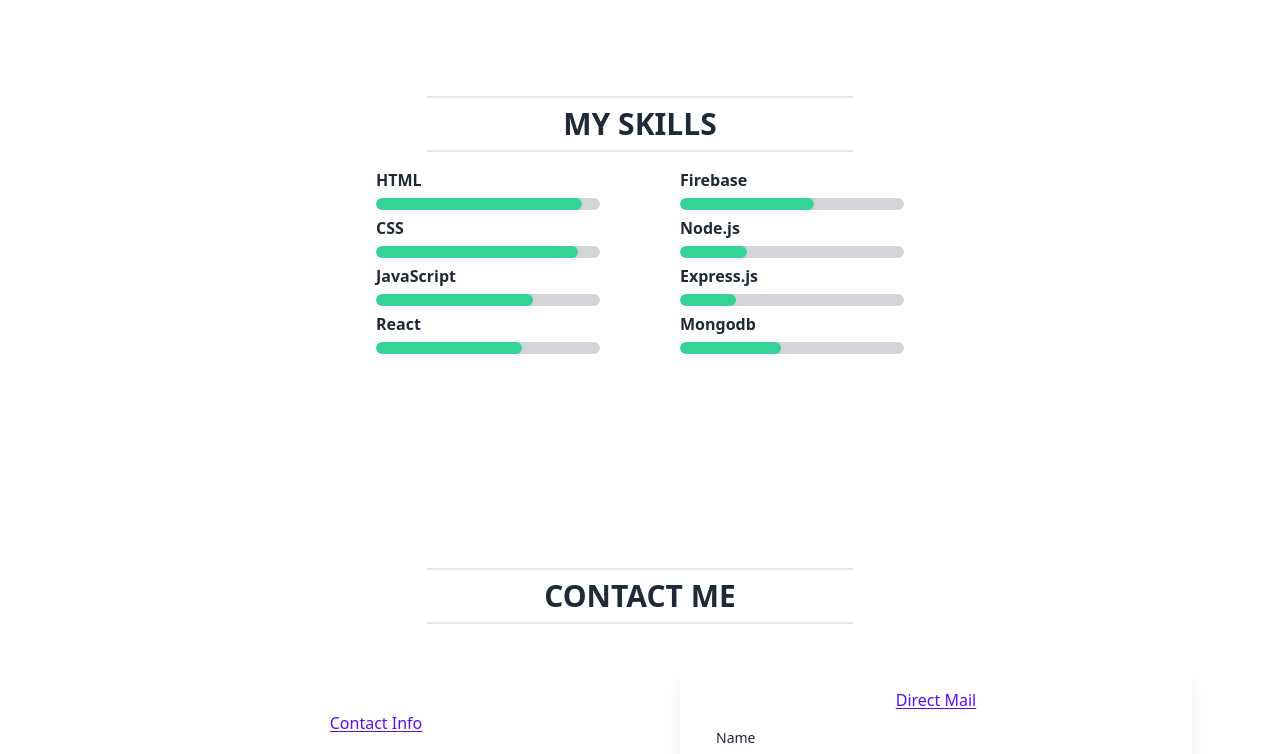
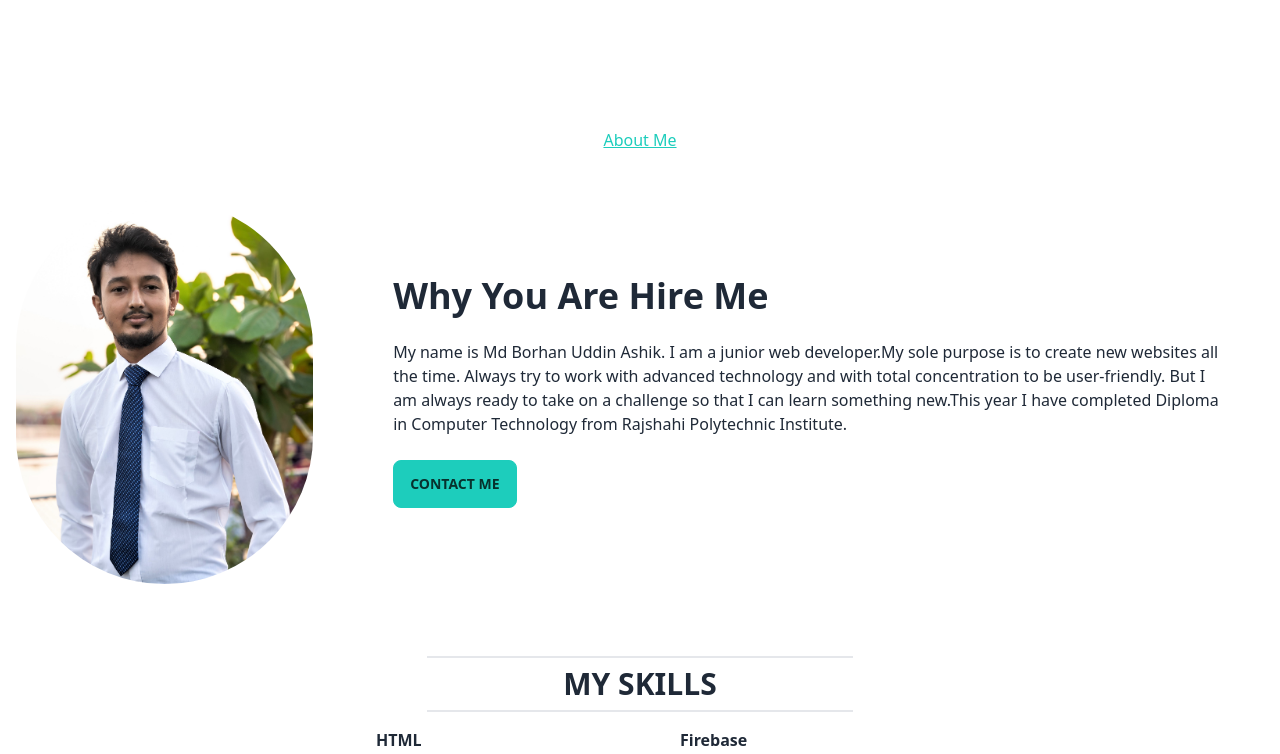
Before and after one commit to Rocky3112/My-Portfolio, a React (Vite) app: page / in a window 1280 px wide. Shown: the part 840-1594 px from the top of the page. Built offline with nearby package versions, Linux system fonts and the light colour scheme.

Commit message:
about me section added

```diff
--- a/package.json
+++ b/package.json
@@ -11,6 +11,7 @@
   },
   "dependencies": {
     "@emailjs/browser": "^3.11.0",
+    "@emotion/react": "^11.11.1",
     "aos": "^2.3.4",
     "daisyui": "^3.5.1",
     "emailjs-com": "^3.2.0",
--- /dev/null
+++ b/src/Pages/AboutMe/AboutMe.jsx
@@ -0,0 +1,29 @@
+
+import aboutMeImage from '../../assets/bannerImg.jpg';
+
+const AboutMe = () => {
+
+    return (
+        <div
+            style={{ overflow: 'hidden' }}
+            id='aboutMe' className='my-12'>
+            <h3 className="text-md underline underline-offset-1 text-center my-8 text-accent">About Me</h3>
+            <div data-aos="zoom-out-left" className="hero">
+                <div className="hero-content flex-col lg:flex-row gap-6 md:gap-20">
+                    <div>
+                        <img src={aboutMeImage} className="w-md md:max-w-sm rounded-full h-96" />
+                    </div>
+                    <div className='w-xs md:max-w-4xl'>
+                        <h1 className="text-4xl font-bold">Why You Are Hire Me</h1>
+                        <p className="py-6 md:pr-8">My name is Md Borhan Uddin Ashik. I am a junior web developer.My sole purpose is to create new websites all the time. Always try to work with advanced technology and with
+                            total concentration to be user-friendly. But I am always ready to take on a challenge so that I can learn
+                            something new.This year I have completed Diploma in Computer Technology from Rajshahi Polytechnic Institute.</p>
+                        <a className='btn btn-accent' href="tel:+8801737509339">Contact Me</a>
+                    </div>
+                </div>
+            </div>
+        </div>
+    );
+};
+
+export default AboutMe;
--- a/src/Pages/Home/Home.jsx
+++ b/src/Pages/Home/Home.jsx
@@ -1,3 +1,4 @@
+import AboutMe from "../AboutMe/AboutMe";
 import Banner from "../Banner/Banner";
 import Contact from "../Contact/Contact";
 import MySkills from "../MySkills/MySkills";
@@ -6,6 +7,7 @@ const Home = () => {
     return (
         <div>
             <Banner></Banner>
+            <AboutMe></AboutMe>
             <MySkills></MySkills>
             <Contact></Contact>
         </div>
--- a/src/Pages/MySkills/MySkills.jsx
+++ b/src/Pages/MySkills/MySkills.jsx
@@ -8,9 +8,8 @@ const MySkills = () => {
         <div className='my-14'>
             <SectionTitle heading={'My Skills'}></SectionTitle>
             <div className='text-left flex flex-col md:flex-row justify-center items-center md:gap-20'>
-                    <Fade direction="left">
                 <div >
-
+                <Fade direction="left" duration={1000}>
                     <div>
                         <label className='block font-bold'>HTML</label>
                         <progress className="progress progress-success h-3 w-56" value="92" max="100"></progress>
@@ -28,9 +27,11 @@ const MySkills = () => {
                         <progress className="progress progress-success h-3 w-56" value="65" max="100"></progress>
                     </div>
 
+
+                    </Fade>
                 </div>
-                    </Fade>
                 <div data-aos="fade-right">
+                    <Fade  direction="right" duration={1000}>
                     <div>
                         <label className='block font-bold'>Firebase</label>
                         <progress className="progress progress-success h-3 w-56" value="60" max="100"></progress>
@@ -47,6 +48,7 @@ const MySkills = () => {
                         <label className='block font-bold'>Mongodb</label>
                         <progress className="progress progress-success h-3 w-56" value="45" max="100"></progress>
                     </div>
+                    </Fade>
                 </div>
             </div>
         </div>
```
Also changed, not shown: 1 other file (tests, documents, lock files or other folders).
